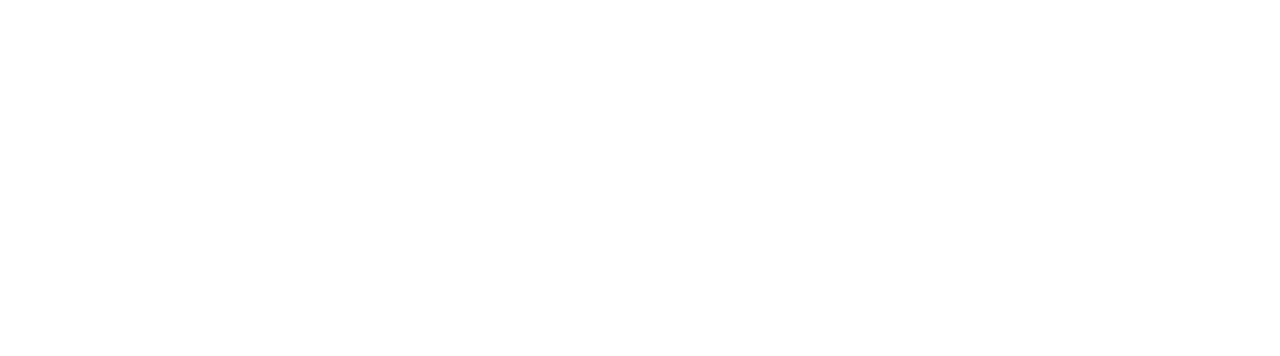
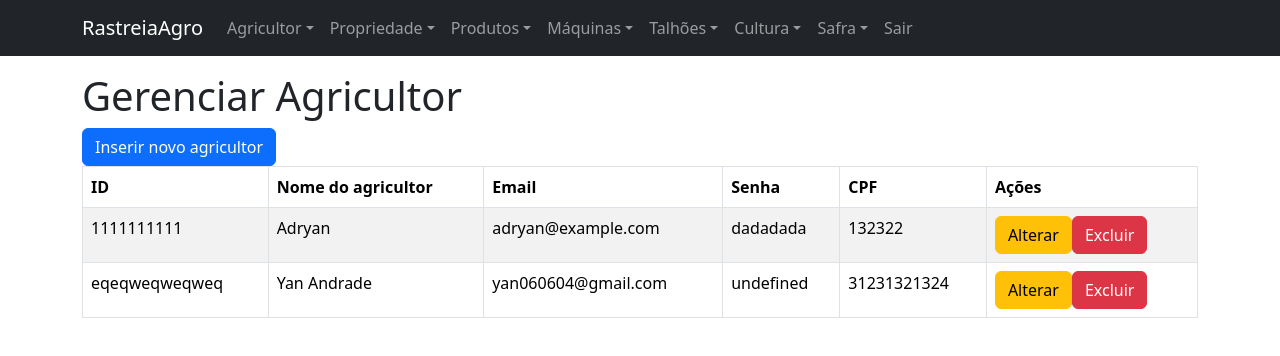
Before and after one commit to Yan0606/CrudRastreiaAgro-React, a React (Create React App) app: page /Agricultor in a window 1280 px wide. Before the commit this address had no page. Shown: the top 356 px of the page. Built offline with nearby package versions, Linux system fonts and the light colour scheme.

Commit message:
✨ feat(agricultor): add dynamic CRUD functionality for Agricultor module

```diff
--- a/src/App.js
+++ b/src/App.js
@@ -3,7 +3,10 @@
 import { NavLink, Route, BrowserRouter as Router, Routes } from 'react-router-dom';
 import Home from './components/Home';
 import Cadastro from './components/Cadastro';
-
+import Agricultor from './components/Pages/Agricultor/Agricultor';
+import InserirAgricultor from './components/Pages/Agricultor/InserirAgricultor';
+import AlterarAgricultor from './components/Pages/Agricultor/AlterarAgricultor';
+import ExcluirAgricultor from './components/Pages/Agricultor/ExcluirAgricultor';
 
 function Login() {
   return (
@@ -49,6 +52,12 @@
       <Route path="/" element={<Login />} />
       <Route path="/components/Home" element={<Home />} />
       <Route path="/cadastrar" element={<Cadastro />} />
+      <Route path="/Agricultor" element={<Agricultor />} />
+      <Route path="/InserirAgricultor" element={<InserirAgricultor />} />
+      <Route path="/AlterarAgricultor" element={<AlterarAgricultor />} />
+      <Route path="/ExcluirAgricultor" element={<ExcluirAgricultor />} />
+
+
       {/* Outras rotas podem ser adicionadas aqui */}
     </Routes>
   </Router>
--- /dev/null
+++ b/src/components/ComponentesInd/CustomButton.js
@@ -0,0 +1,22 @@
+import React from 'react';
+import { useNavigate } from 'react-router-dom';
+import 'bootstrap/dist/css/bootstrap.min.css';
+
+const CustomButton = ({ text, color, redirectTo }) => {
+    const navigate = useNavigate();
+
+    const handleClick = () => {
+        navigate(redirectTo);
+    };
+
+    return (
+        <button
+            className={`btn btn-${color}`}
+            onClick={handleClick}
+        >
+            {text}
+        </button>
+    );
+};
+
+export default CustomButton;
--- /dev/null
+++ b/src/components/ComponentesInd/MeuForm.js
@@ -0,0 +1,44 @@
+import React, { useState } from 'react';
+import MeuInput from './MeuInput';
+import CustomButton from './CustomButton';
+
+const MeuForm = ({ campos, botao }) => {
+    const [valores, setValores] = useState(
+        campos.reduce((acc, campo) => ({ ...acc, [campo.name]: '' }), {})
+    );
+
+    const handleChange = (e) => {
+        const { name, value } = e.target;
+        setValores({ ...valores, [name]: value });
+    };
+
+    const handleSubmit = (e) => {
+        e.preventDefault();
+        console.log('Formulário enviado:', valores);
+        // Aqui você pode adicionar a lógica de envio do formulário
+    };
+
+    return (
+        <form onSubmit={handleSubmit} className="container mt-5">
+            {campos.map((campo, index) => (
+                <div key={index} className="mb-3">
+                    <label>{campo.label}</label>
+                    <MeuInput
+                        type={campo.type}
+                        placeholder={campo.placeholder}
+                        value={valores[campo.name]}
+                        onChange={handleChange}
+                        name={campo.name} // Adiciona o nome para identificar o campo
+                    />
+                </div>
+            ))}
+            <CustomButton
+                text={botao.text}
+                color={botao.color}
+                //type="submit" // Define o tipo como submit para submeter o formulário
+            />
+        </form>
+    );
+};
+
+export default MeuForm;
--- /dev/null
+++ b/src/components/ComponentesInd/MeuInput.js
@@ -0,0 +1,15 @@
+import React from 'react';
+
+const MeuInput = ({ type = 'text', placeholder = '', value, onChange }) => {
+    return (
+        <input
+            type={type}
+            placeholder={placeholder}
+            value={value}
+            onChange={onChange}
+            className="form-control"
+        />
+    );
+};
+
+export default MeuInput;
--- /dev/null
+++ b/src/components/ComponentesInd/MinhaTabela.js
@@ -0,0 +1,50 @@
+import React from 'react';
+import { Table } from 'react-bootstrap';
+import CustomButton from './CustomButton'; // Botão customizado
+
+function MinhaTabela({ colunas, dados, acoes }) {
+    return (
+        <Table striped bordered hover>
+            <thead>
+                <tr>
+                    {colunas.map((coluna, index) => (
+                        <th key={index}>{coluna}</th>
+                    ))}
+                    {acoes && <th>Ações</th>}
+                </tr>
+            </thead>
+            <tbody>
+                {dados && dados.length > 0 ? (
+                    dados.map((item, rowIndex) => (
+                        <tr key={rowIndex}>
+                            {Object.values(item).map((valor, colIndex) => (
+                                <td key={colIndex}>{valor}</td>
+                            ))}
+                            {acoes && (
+                                <td>
+                                    {acoes.map((acao, acaoIndex) => (
+                                        <CustomButton
+                                            key={acaoIndex}
+                                            text={acao.text}
+                                            color={acao.color}
+                                            redirectTo={`${acao.redirectTo}`}
+                                            //redirectTo={`${acao.redirectTo}/${item.id}`} aqui é quando for mandar para pagina com id expecifico
+                                        />
+                                    ))}
+                                </td>
+                            )}
+                        </tr>
+                    ))
+                ) : (
+                    <tr>
+                        <td colSpan={colunas.length + 1} className="text-center">
+                            Nenhum dado encontrado
+                        </td>
+                    </tr>
+                )}
+            </tbody>
+        </Table>
+    );
+}
+
+export default MinhaTabela;
--- a/src/components/Home.js
+++ b/src/components/Home.js
@@ -1,5 +1,7 @@
 import React from 'react';
 import { Navbar, Nav, NavDropdown, Container } from 'react-bootstrap';
+import { NavLink } from 'react-router-dom'; // Adicione esta linha
+
 
 function Home() {
     return (
@@ -11,7 +13,7 @@
                     <Navbar.Collapse id="basic-navbar-nav">
                         <Nav className="me-auto">
                             <NavDropdown title="Agricultor" id="agricultor-dropdown">
-                                <NavDropdown.Item href="#gerenciar-agricultor">Gerenciar agricultor</NavDropdown.Item>
+                                <NavDropdown.Item as={NavLink} to="/Agricultor">Gerenciar agricultor</NavDropdown.Item>
                                 <NavDropdown.Item href="#relatorio-agricultor">Relatório de agricultor</NavDropdown.Item>
                             </NavDropdown>
 
@@ -50,10 +52,6 @@
                 </Container>
             </Navbar>
 
-            <div className="container mt-3">
-                <h1>Bem-vindo ao RastreiaAgro</h1>
-                {/* Conteúdo da página vai aqui */}
-            </div>
         </div>
     );
 }
--- /dev/null
+++ b/src/components/Pages/Agricultor/Agricultor.js
@@ -0,0 +1,46 @@
+import React from 'react';
+import Home from '../../Home';
+import CustomButton from '../../ComponentesInd/CustomButton';
+import MinhaTabela from '../../ComponentesInd/MinhaTabela';
+
+function Agricultor() {
+
+    // Configuração para agricultores
+    const colunasAgricultores = ['ID', 'Nome do agricultor', 'Email', 'Senha', 'CPF'];
+    const dadosAgricultores = [
+        { id: '1111111111', nome: 'Adryan', email: 'adryan@example.com', senha: 'dadadada', cpf: '132322' },
+        { id: 'eqeqweqweqweq', nome: 'Yan Andrade', email: 'yan060604@gmail.com', senha: 'undefined', cpf: '31231321324' }
+    ];
+    const acoesAgricultores = [
+        { text: 'Alterar', color: 'warning', redirectTo: "/AlterarAgricultor" },
+        { text: 'Excluir', color: 'danger', redirectTo: "/ExcluirAgricultor" }
+    ];
+
+
+    return (
+        <div>
+            <Home />
+
+
+
+            <div className="container mt-3">
+                <h1>Gerenciar Agricultor</h1>
+
+                <CustomButton
+                    text="Inserir novo agricultor"
+                    color="primary"
+                    redirectTo="/InserirAgricultor"
+                />
+
+                <MinhaTabela
+                colunas={colunasAgricultores}
+                dados={dadosAgricultores}
+                acoes={acoesAgricultores}
+                />
+
+            </div>
+        </div>
+    );
+}
+
+export default Agricultor;
--- /dev/null
+++ b/src/components/Pages/Agricultor/AlterarAgricultor.js
@@ -0,0 +1,33 @@
+import React from 'react';
+import Home from '../../Home';
+import MeuForm from '../../ComponentesInd/MeuForm';
+
+function AlterarAgricultor() {
+    const campos = [
+        { name: 'id', label: 'ID', type: 'text', placeholder: 'ID' },
+        { name: 'nome', label: 'Nome do agricultor', type: 'text', placeholder: 'Nome do agricultor' },
+        { name: 'email', label: 'Email', type: 'email', placeholder: 'email' },
+        { name: 'senha', label: 'Senha', type: 'password', placeholder: 'senha' },
+        { name: 'cpf', label: 'CPF', type: 'text', placeholder: 'cpf' },
+    ];
+
+    const botao = {
+        text: 'Alterar',
+        color: 'warning',
+    };
+
+
+    return (
+        <div>
+            <Home />
+            <div className="container mt-3">
+            <h1>Alterar</h1>
+            <MeuForm campos={campos} botao={botao} />
+
+
+            </div>
+        </div>
+    );
+}
+
+export default AlterarAgricultor;
--- /dev/null
+++ b/src/components/Pages/Agricultor/ExcluirAgricultor.js
@@ -0,0 +1,33 @@
+import React from 'react';
+import Home from '../../Home';
+import MeuForm from '../../ComponentesInd/MeuForm';
+
+function ExcluirAgricultor() {
+    const campos = [
+        { name: 'id', label: 'ID', type: 'text', placeholder: 'ID' },
+        { name: 'nome', label: 'Nome do agricultor', type: 'text', placeholder: 'Nome do agricultor' },
+        { name: 'email', label: 'Email', type: 'email', placeholder: 'email' },
+        { name: 'senha', label: 'Senha', type: 'password', placeholder: 'senha' },
+        { name: 'cpf', label: 'CPF', type: 'text', placeholder: 'cpf' },
+    ];
+
+    const botao = {
+        text: 'Excluir',
+        color: 'danger',
+    };
+
+
+    return (
+        <div>
+            <Home />
+            <div className="container mt-3">
+            <h1>Excluir</h1>
+            <MeuForm campos={campos} botao={botao} />
+
+
+            </div>
+        </div>
+    );
+}
+
+export default ExcluirAgricultor;
--- /dev/null
+++ b/src/components/Pages/Agricultor/InserirAgricultor.js
@@ -0,0 +1,32 @@
+import React from 'react';
+import Home from '../../Home';
+import MeuForm from '../../ComponentesInd/MeuForm';
+function InserirAgricultor() {
+    const campos = [
+        { name: 'id', label: 'ID', type: 'text', placeholder: 'ID' },
+        { name: 'nome', label: 'Nome do agricultor', type: 'text', placeholder: 'Nome do agricultor' },
+        { name: 'email', label: 'Email', type: 'email', placeholder: 'email' },
+        { name: 'senha', label: 'Senha', type: 'password', placeholder: 'senha' },
+        { name: 'cpf', label: 'CPF', type: 'text', placeholder: 'cpf' },
+    ];
+
+    const botao = {
+        text: 'Inserir',
+        color: 'primary',
+    };
+
+
+    return (
+        <div>
+            <Home />
+            <div className="container mt-3">
+            <h1>Inserir Agricultor</h1>
+            <MeuForm campos={campos} botao={botao} />
+
+
+            </div>
+        </div>
+    );
+}
+
+export default InserirAgricultor;
```
